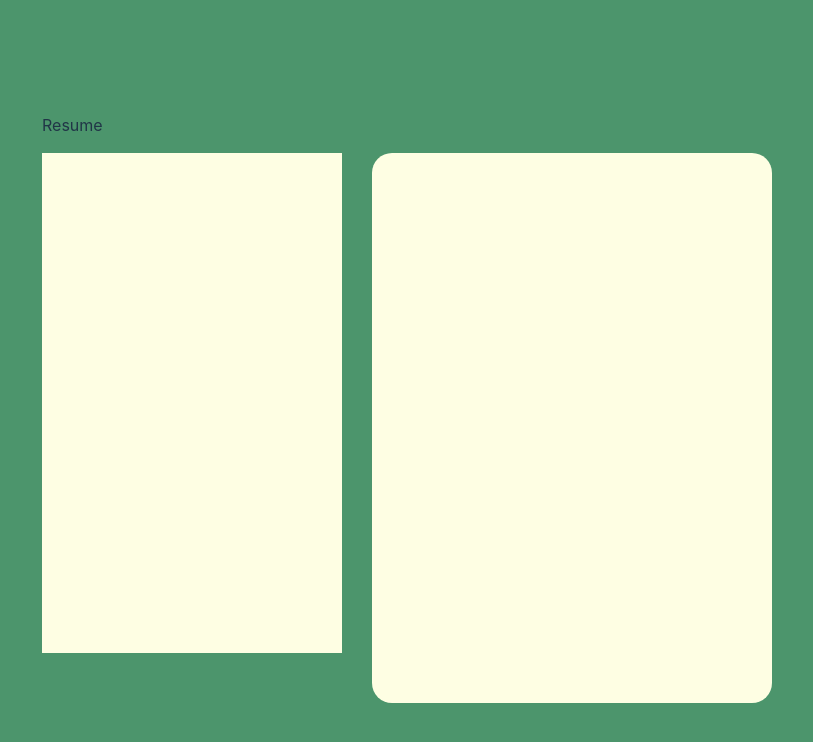
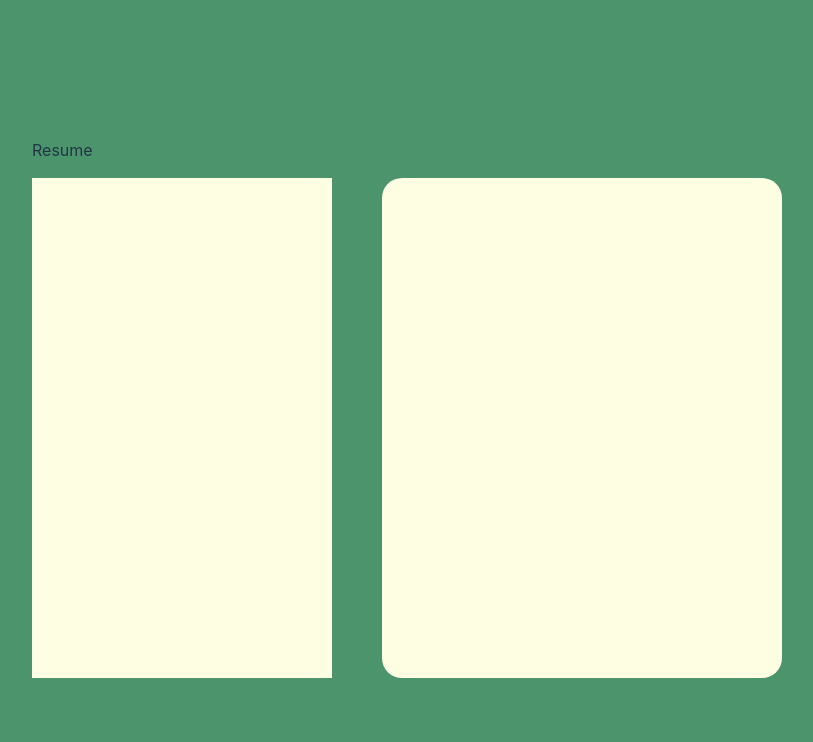
Before and after one commit to michimochi25/Terrible-Ideas-Hackathon, a React (Vite) app in the folder vite-project/: page /resume in a window 1280 px wide. Shown: the top 742 px of the page, without its empty margins (233-1046 px from the left). Built offline with nearby package versions, Linux system fonts and the light colour scheme.

Commit message:
set container layouts

```diff
--- a/vite-project/src/App.css
+++ b/vite-project/src/App.css
@@ -13,23 +13,24 @@ html {
   background-color: #4C956C;
 }
 
+.container {
+  display: flex;
+  flex-direction: row;
+  text-align: center;
+  vertical-align: middle;
+  gap: 50px;
+  /* margin-bottom: 10px; */
+}
+
 .image {
   background-color: #FEFEE3;
   width: 300px;
   height: 500px;
 }
 
-.container {
-  display: grid;
-  text-align: center;
-  vertical-align: middle;
-  grid-template-columns: auto auto;
-  gap: 30px;
-}
-
 .resume-container {
   background-color: #FEFEE3;
   width: 400px;
-  height: 550px;
+  height: 500px;
   border-radius: 20px;
 }
```
